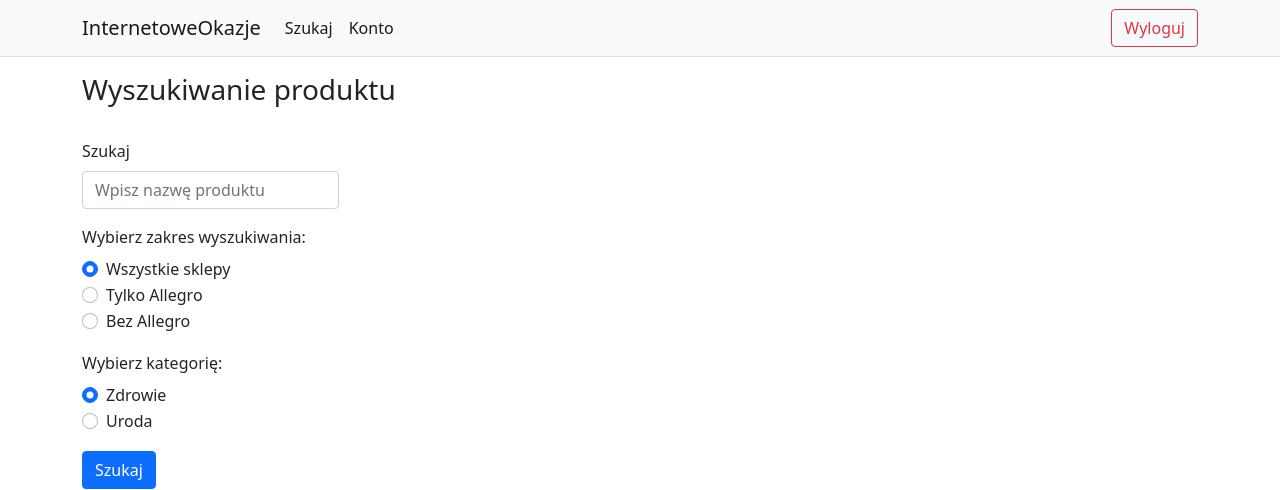
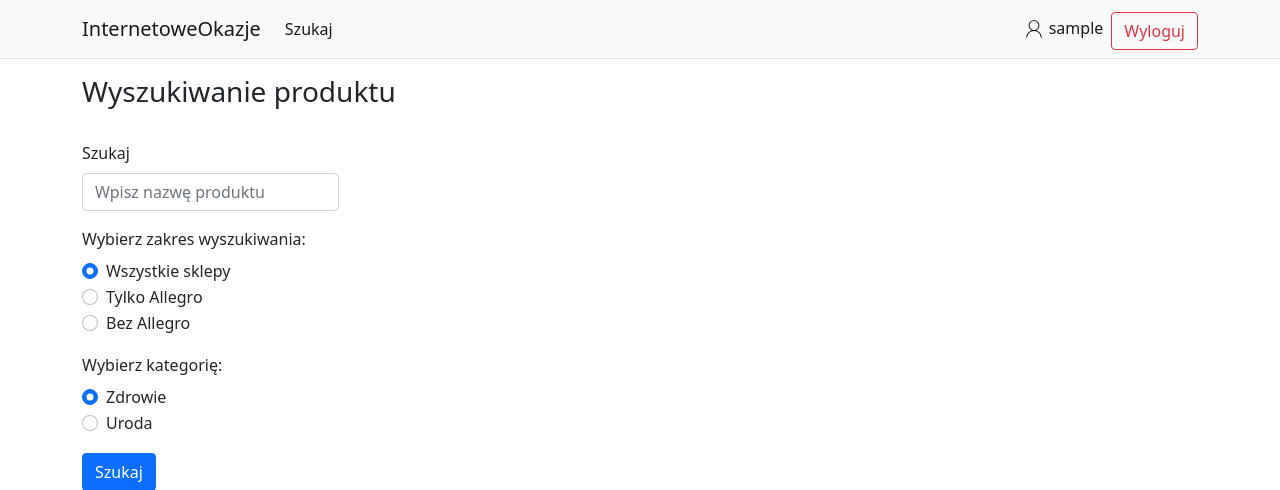
Before and after one commit to PiotrWodecki/io-aggregator, a Django app: page / in a window 1280 px wide. Shown: the top 490 px of the page. Run offline with Django 4.2, Linux system fonts and the light colour scheme; the visitor is signed in with stand-in values (Sample User, id 1); some libraries are stand-ins or nearby versions.

Commit message:
Prettify and align navbar

```diff
--- a/core/templates/base.html
+++ b/core/templates/base.html
@@ -23,21 +23,27 @@
                 <li class="nav-item">
                     <a class="nav-link active" aria-current="page" href="{% url 'search' %}">Szukaj</a>
                 </li>
-
+            </ul>
+        </div>
+        <div class="col">
+            <ul class="navbar-nav justify-content-end me-auto mb-2 mb-lg-0">
                 {% if user.is_authenticated %}
                     <li class="nav-item">
-                        <a class="nav-link active" aria-current="page" href="{% url 'search' %}">Konto</a>
+                        <a class="nav-link active" aria-current="page" href="{% url 'search' %}"><img
+                                src="{% static 'user.svg' %}" alt="user" width="30" height="24" class="d-inline-block align-text-top"/>{{ user.username }}</a>
+                    </li>
+                    <li class="nav-item mt-1">
+                        <a href="{% url 'logout' %}" class="btn btn-outline-danger" role="button">Wyloguj</a>
+                    </li>
+                {% else %}
+                    <li class="nav-item px-3 mt-1">
+                        <a href="{% url 'login' %}" class="btn btn-outline-primary" role="button">Zaloguj</a>
+                    </li>
+                    <li class="nav-item mt-1">
+                        <a href="{% url 'signup' %}" class="btn btn-primary" role="button">Zarejestruj</a>
                     </li>
                 {% endif %}
             </ul>
-        </div>
-        <div class="col text-end">
-            {% if user.is_authenticated %}
-                <a href="{% url 'logout' %}" class="btn btn-outline-danger" role="button">Wyloguj</a>
-            {% else %}
-                <a href="{% url 'login' %}" class="btn btn-outline-primary" role="button">Zaloguj</a>
-                <a href="{% url 'signup' %}" class="btn btn-primary" role="button">Zarejestruj</a>
-            {% endif %}
         </div>
 
     </div>
```
Also changed, not shown: core/static/user.svg (added).
